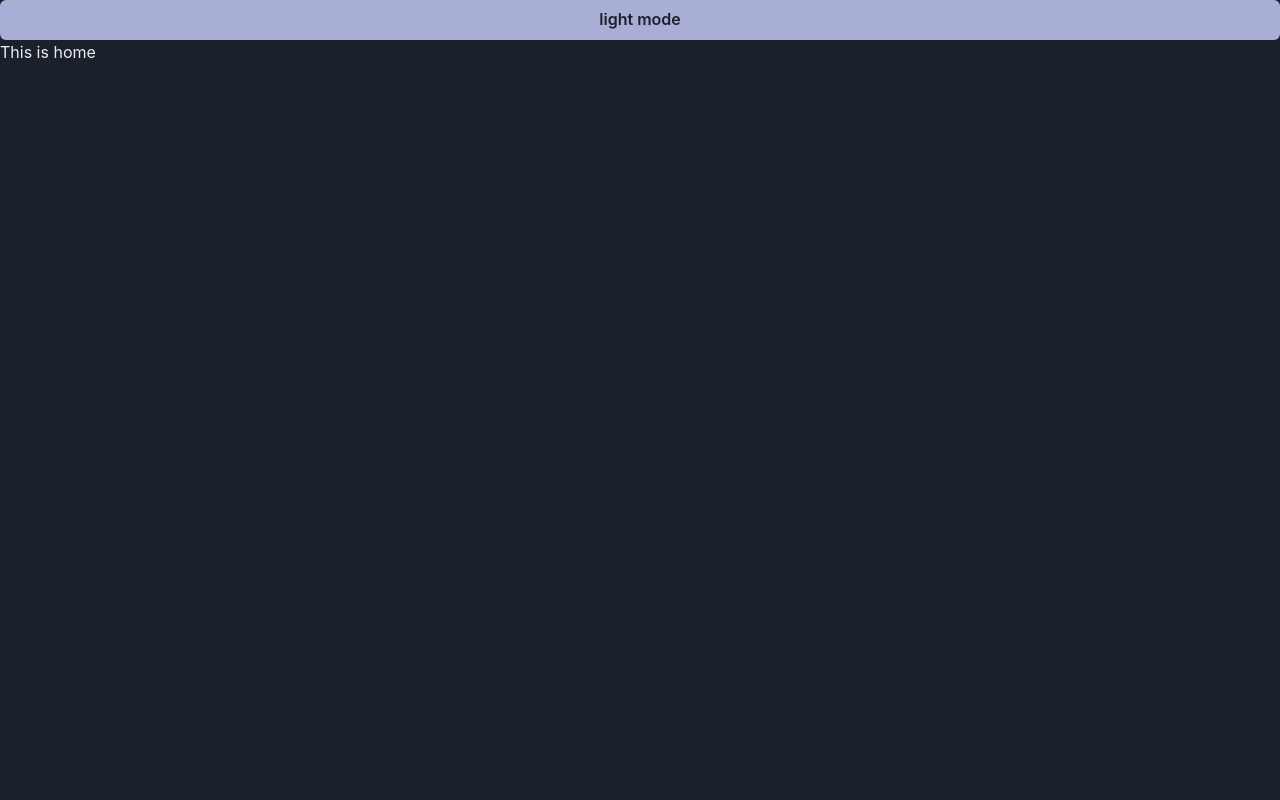
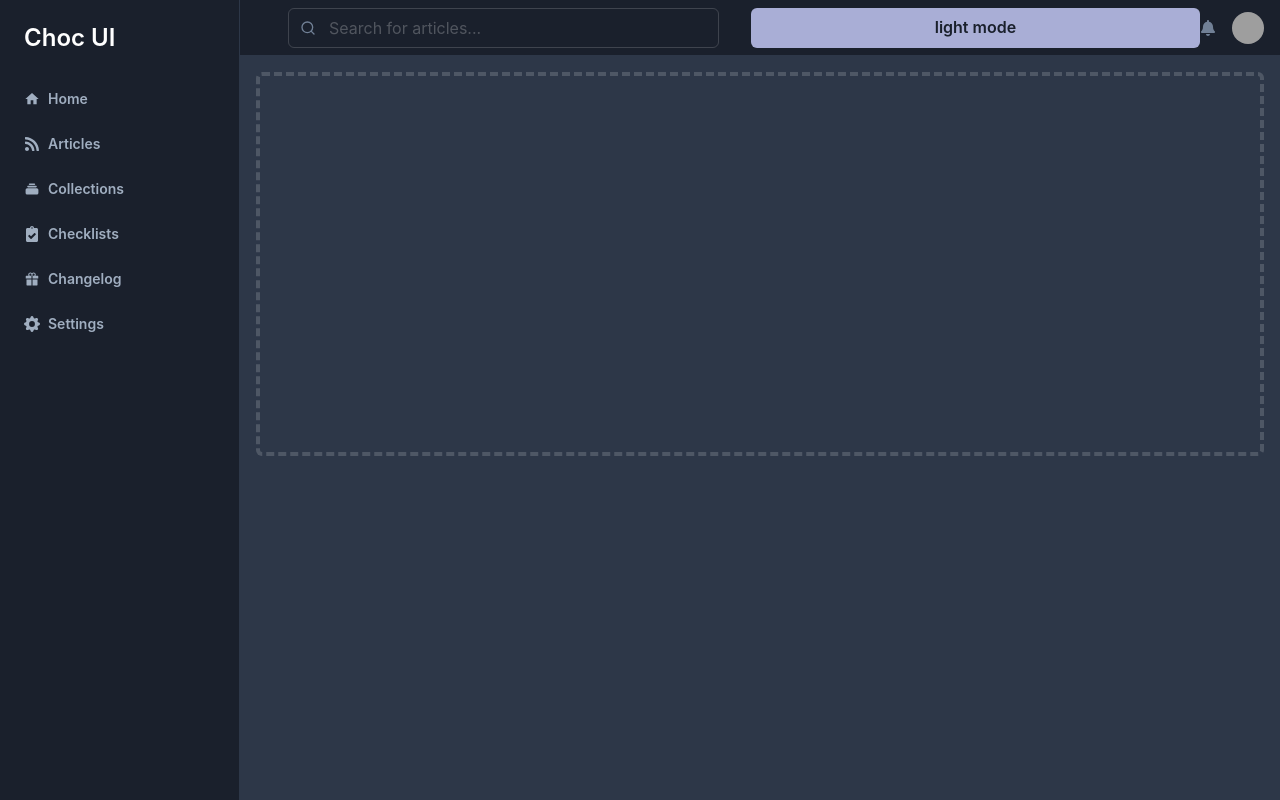
Before and after one commit to mohammadkhizerkhan/social-media, a React (Create React App) app: page /home in a window 1280 px wide. Built offline with nearby package versions, Linux system fonts and the light colour scheme; grey boxes are pictures that could not be loaded.

Commit message:
added sidebar,navbar

```diff
--- a/src/App.js
+++ b/src/App.js
@@ -1,24 +1,27 @@
 import { Route, Routes } from "react-router-dom";
+import DrawerMenu from "./components/drawer/DrawerMenu";
+import Navbar from "./components/Navbar";
 import { Landing, Home } from "./pages";
-import { useColorMode, Button } from "@chakra-ui/react";
+import { Box, useColorModeValue } from "@chakra-ui/react";
 
 function App() {
-  const { colorMode, toggleColorMode } = useColorMode();
   return (
     <div className="App">
-      <Button
-        onClick={toggleColorMode}
-        colorScheme="brand"
-        w="full"
-        py={2}
-        type="button"
-      >
-        {colorMode === "light" ? "dark mode" : "light mode"}
-      </Button>
       <Routes>
         <Route path="/" element={<Landing />} />
-        <Route path="home" element={<Home />} />
+        {/* <Route path="home" element={<Home />} /> */}
       </Routes>
+      <Box
+        as="section"
+        bg={useColorModeValue("gray.50", "gray.700")}
+        minH="100vh"
+      >
+        <DrawerMenu />
+        <Box as="section" ml={{ base: 0, md: 60 }} transition=".3s ease">
+          <Navbar />
+          <Home />
+        </Box>
+      </Box>
     </div>
   );
 }
--- /dev/null
+++ b/src/components/Navbar.jsx
@@ -0,0 +1,71 @@
+import React from "react";
+import {
+  Avatar,
+  Box,
+  Flex,
+  Icon,
+  IconButton,
+  Input,
+  InputGroup,
+  InputLeftElement,
+  useColorModeValue,
+  useColorMode,
+  Button,
+  useDisclosure,
+} from "@chakra-ui/react";
+import { FaBell } from "react-icons/fa";
+import { FiMenu, FiSearch } from "react-icons/fi";
+function Navbar() {
+    const sidebar = useDisclosure();
+  const { colorMode, toggleColorMode } = useColorMode();
+  return (
+
+      <Flex
+        as="header"
+        align="center"
+        justify="space-between"
+        w="full"
+        px="4"
+        bg={useColorModeValue("white", "gray.800")}
+        borderBottomWidth="1px"
+        borderColor={useColorModeValue("inherit", "gray.700")}
+        h="14"
+      >
+        <IconButton
+          aria-label="Menu"
+          display={{ base: "inline-flex", md: "none" }}
+          onClick={sidebar.onOpen}
+          icon={<FiMenu />}
+          size="sm"
+        />
+        <InputGroup mx={8} w="full" display={{ base: "unset", md: "flex" }}>
+          <InputLeftElement color="gray.500">
+            <FiSearch />
+          </InputLeftElement>
+          <Input w="full" placeholder="Search for articles..." />
+        </InputGroup>
+        <Button
+          onClick={toggleColorMode}
+          colorScheme="brand"
+          w="full"
+          py={2}
+          type="button"
+        >
+          {colorMode === "light" ? "dark mode" : "light mode"}
+        </Button>
+
+        <Flex align="center">
+          <Icon color="gray.500" as={FaBell} cursor="pointer" />
+          <Avatar
+            ml="4"
+            size="sm"
+            name="anubra266"
+            src="https://avatars.githubusercontent.com/u/30869823?v=4"
+            cursor="pointer"
+          />
+        </Flex>
+      </Flex>
+  );
+}
+
+export default Navbar;
--- /dev/null
+++ b/src/components/drawer/DrawerMenu.jsx
@@ -0,0 +1,35 @@
+import {
+  Box,
+  Drawer,
+  DrawerContent,
+  DrawerOverlay,
+  useColorModeValue,
+  useDisclosure,
+} from "@chakra-ui/react";
+
+import React from "react";
+import SidebarContent from "./SidebarContent";
+
+function DrawerMenu() {
+  const sidebar = useDisclosure();
+
+  const integrations = useDisclosure();
+  const color = useColorModeValue("gray.600", "gray.300");
+  return (
+    <>
+      <SidebarContent display={{ base: "none", md: "unset" }} />
+      <Drawer
+        isOpen={sidebar.isOpen}
+        onClose={sidebar.onClose}
+        placement="left"
+      >
+        <DrawerOverlay />
+        <DrawerContent>
+          <SidebarContent w="full" borderRight="none" />
+        </DrawerContent>
+      </Drawer>
+    </>
+  );
+}
+
+export default DrawerMenu;
--- /dev/null
+++ b/src/components/drawer/SidebarContent.jsx
@@ -0,0 +1,55 @@
+import React from "react";
+import { Box, Flex, Text, useColorModeValue } from "@chakra-ui/react";
+import { FaClipboardCheck, FaRss } from "react-icons/fa";
+import { AiFillGift } from "react-icons/ai";
+import { BsGearFill } from "react-icons/bs";
+import { HiCollection } from "react-icons/hi";
+import { MdHome } from "react-icons/md";
+import NavItem from "./components/NavItem";
+function SidebarContent(props) {
+  return (
+    <Box
+      as="nav"
+      pos="fixed"
+      top="0"
+      left="0"
+      zIndex="sticky"
+      h="full"
+      pb="10"
+      overflowX="hidden"
+      overflowY="auto"
+      bg={useColorModeValue("white", "gray.800")}
+      borderColor={useColorModeValue("inherit", "gray.700")}
+      borderRightWidth="1px"
+      w="60"
+      {...props}
+    >
+      <Flex px="4" py="5" align="center">
+        <Text
+          fontSize="2xl"
+          ml="2"
+          color={useColorModeValue("brand.500", "white")}
+          fontWeight="semibold"
+        >
+          Choc UI
+        </Text>
+      </Flex>
+      <Flex
+        direction="column"
+        as="nav"
+        fontSize="sm"
+        color="gray.600"
+        aria-label="Main Navigation"
+      >
+        <NavItem icon={MdHome}>Home</NavItem>
+        <NavItem icon={FaRss}>Articles</NavItem>
+        <NavItem icon={HiCollection}>Collections</NavItem>
+        <NavItem icon={FaClipboardCheck}>Checklists</NavItem>
+        <NavItem icon={AiFillGift}>Changelog</NavItem>
+        <NavItem icon={BsGearFill}>Settings</NavItem>
+      </Flex>
+    </Box>
+  );
+}
+
+export default SidebarContent;
--- /dev/null
+++ b/src/components/drawer/components/NavItem.jsx
@@ -0,0 +1,43 @@
+import React from 'react'
+import {
+    Flex,
+    Icon,
+    useColorModeValue,
+ } from "@chakra-ui/react";
+
+function NavItem(props) {
+    const { icon, children, ...rest } = props;
+    const color = useColorModeValue("gray.600", "gray.300");
+    return (
+      <Flex
+        align="center"
+        px="4"
+        pl="4"
+        py="3"
+        cursor="pointer"
+        color={useColorModeValue("inherit", "gray.400")}
+        _hover={{
+          bg: useColorModeValue("gray.100", "gray.900"),
+          color: useColorModeValue("gray.900", "gray.200")
+        }}
+        role="group"
+        fontWeight="semibold"
+        transition=".15s ease"
+        {...rest}
+      >
+        {icon && (
+          <Icon
+            mx="2"
+            boxSize="4"
+            _groupHover={{
+              color: color
+            }}
+            as={icon}
+          />
+        )}
+        {children}
+      </Flex>
+    );
+}
+
+export default NavItem
--- a/src/pages/Home.jsx
+++ b/src/pages/Home.jsx
@@ -1,11 +1,12 @@
 import React from "react";
-import { chakra } from "@chakra-ui/react";
+import { Box } from "@chakra-ui/react";
 
 function Home() {
   return (
-    <>
-      <chakra.h1>This is home</chakra.h1>
-    </>
+    <Box as="main" p="4">
+      {/* Add content here, remove div below  */}
+      <Box borderWidth="4px" borderStyle="dashed" rounded="md" h="96" />
+    </Box>
   );
 }
 
```
